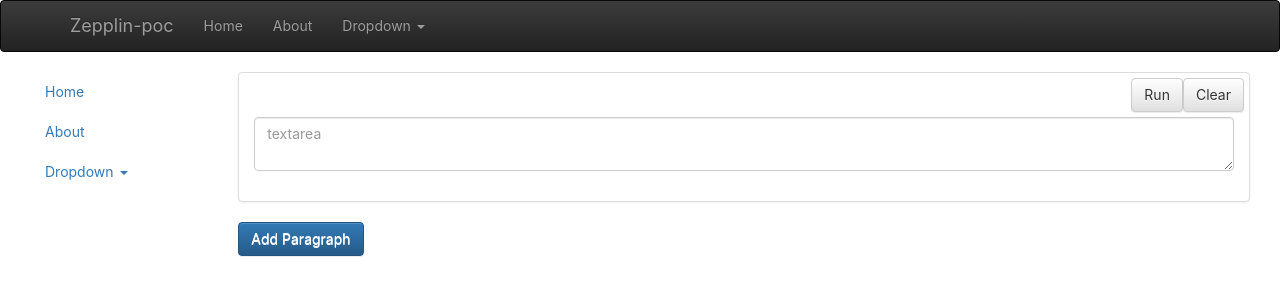
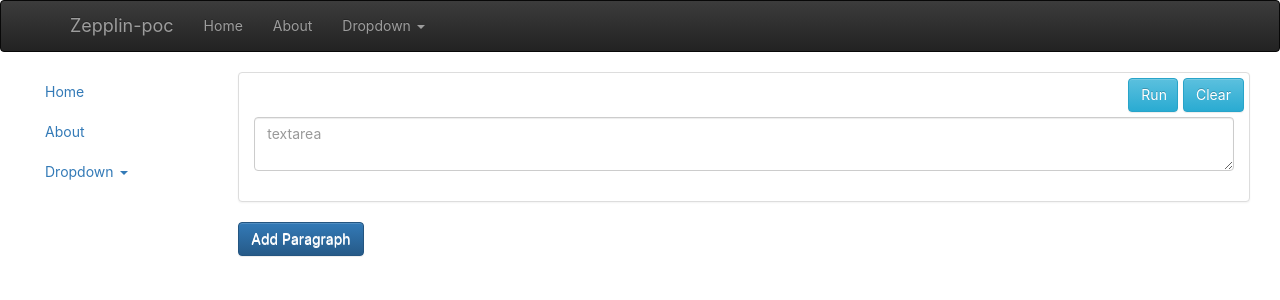
Before and after one commit to tanmaya-git/zeppelin, a React (Create React App) app: page / in a window 1280 px wide. Shown: the top 300 px of the page. Built offline with nearby package versions, Linux system fonts and the light colour scheme.

Commit message:
home component changes

```diff
--- a/src/components/Home.jsx
+++ b/src/components/Home.jsx
@@ -1,20 +1,23 @@
 import React, { Component } from 'react';
-import { Panel, Form, FormGroup, ControlLabel, FormControl, Button,Col } from 'react-bootstrap'
-import SideNav from'./SideNav'
+import { Panel, Form, FormGroup, ControlLabel, FormControl, Button,ButtonToolbar, Col } from 'react-bootstrap'
+import SideNav from './SideNav'
 class Home extends Component {
     render() {
         return (
             <div className="container-fluid">
                 <div >
-                    <Col md = {2}>
+                    <Col md={2}>
                         <SideNav />
                     </Col>
                     <Col md={10}>
                         <Panel>
                             <Panel.Title>
-                        <div className="pull-right" style={{padding:"5px"}}>
-                            <Button>Run</Button>
-                            <Button>Clear</Button>
+                                <div className="pull-right" style={{ padding: "5px" }}>
+                                    <ButtonToolbar>
+                                        <Button bsStyle="info" style={{ paddingRight: "10px" }}>Run</Button>
+
+                                        <Button bsStyle="info">Clear</Button>
+                                    </ButtonToolbar>
                                 </div>
                             </Panel.Title>
                             <Panel.Body>
@@ -26,15 +29,11 @@ class Home extends Component {
                             </Panel.Body>
                         </Panel>
 
-           <Button className="btn btn-primary">Add Paragraph</Button>
+                        <Button className="btn btn-primary" pullRight>Add Paragraph</Button>
                     </Col>
                 </div>
-         {/* <Panel>
-             <Panel.body>
+            </div>
 
-             </Panel.body>
-         </Panel> */}
-          </div>
         );
     }
 }
```
Lines whose indentation alone changed are shown as unchanged.
